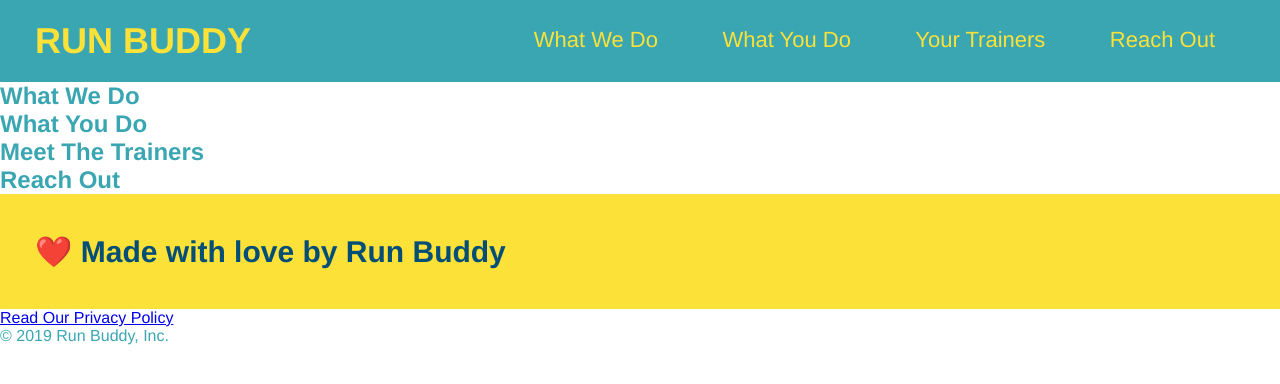
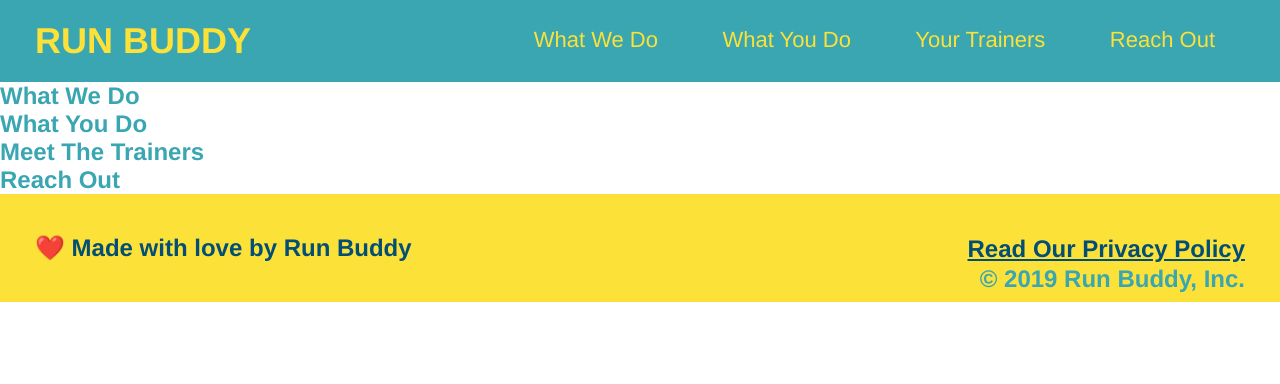
Before and after one commit to JoshPrice315/run-buddy, a plain HTML site: page index.html in a window 1280 px wide. Drawn offline with Linux system fonts and the light colour scheme.

Commit message:
Final update for 1.2

```diff
--- a/assets/css/style.css
+++ b/assets/css/style.css
@@ -45,13 +45,14 @@ footer {
 footer h2 {
   display: inline;
   color: #024e76;
-  font-size: 30px;
+  font: size 30; px;
   margin: 0;
 }
 footer div {
   float: right;
-  line-height: 1.5;
+  line-height: 1.25;
   text-align: right;
+  color: #39a6b2;
 }
 footer a {
   color: #024e76;
--- a/index.html
+++ b/index.html
@@ -53,12 +53,14 @@
 
     <!-- footer -->
     <footer>
-      <h2>❤️ Made with love by Run Buddy</h2>
+      <h2>
+        <div>
+          <a href="#">Read Our Privacy Policy</a><br />
+          <!-- Use * as a placeholder for a link-->
+          &copy; 2019 Run Buddy, Inc.
+        </div>
+        ❤️ Made with love by Run Buddy
+      </h2>
     </footer>
   </html>
 </body>
-<div>
-  <a href="#">Read Our Privacy Policy</a><br />
-  <!-- Use * as a placeholder for a link-->
-  &copy; 2019 Run Buddy, Inc.
-</div>
```
